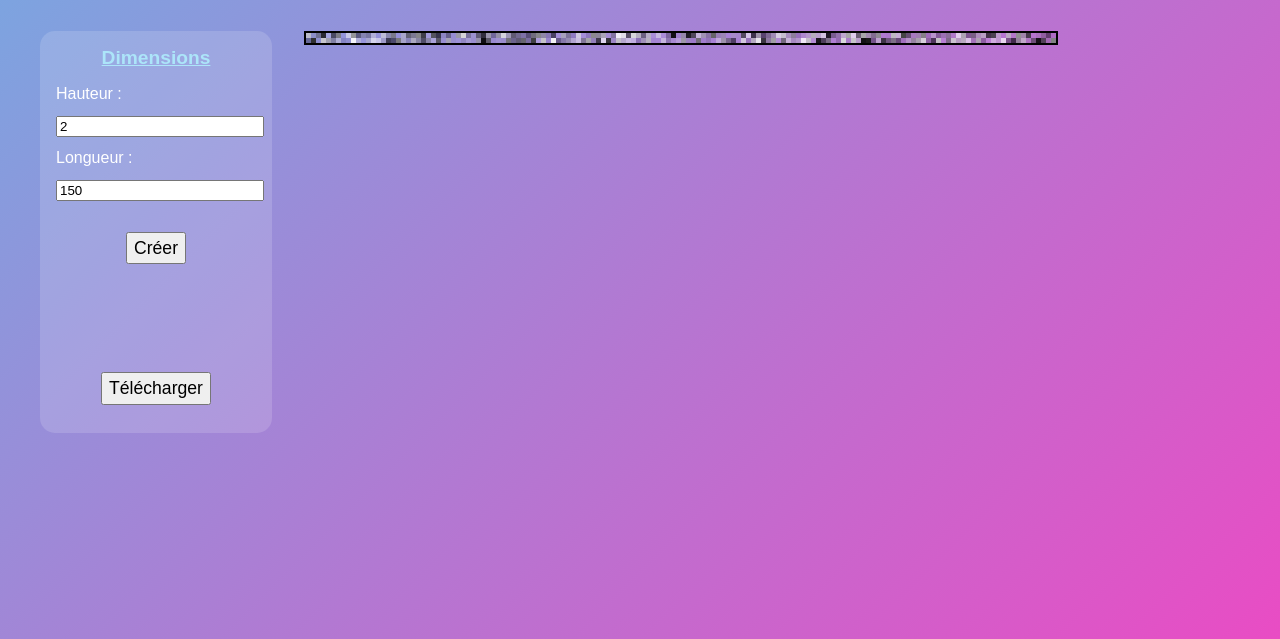
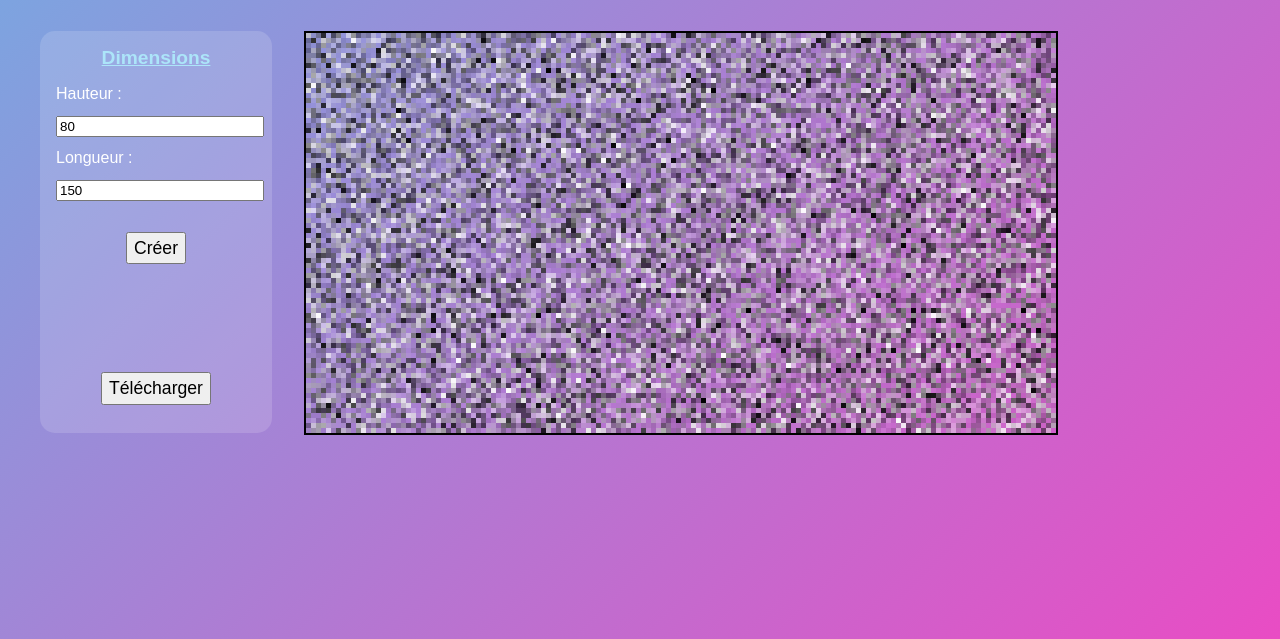
Before and after one commit to AmaniteVitamine/AmaniteVitamine.github.io, a plain HTML site: page index.html in a window 1280 px wide. Shown: the part 161-800 px from the top of the page. Drawn offline with Linux system fonts and the light colour scheme.

Commit message:
v5.3 (test2)

```diff
--- a/index.html
+++ b/index.html
@@ -15,7 +15,7 @@
             <nav>
                 <a class="up-text">Dimensions</a>
                 <a class="simple-text">Hauteur :</a>
-                <input type="text" id="height" name="height" value="2" style="width: 100%; margin-bottom: 0.8rem;">
+                <input type="text" id="height" name="height" value="80" style="width: 100%; margin-bottom: 0.8rem;">
 
                 <a class="simple-text">Longueur :</a>
                 <input type="text" id="width" name="width" value="150" style="width: 100%; margin-bottom: 0.8rem;">
```
